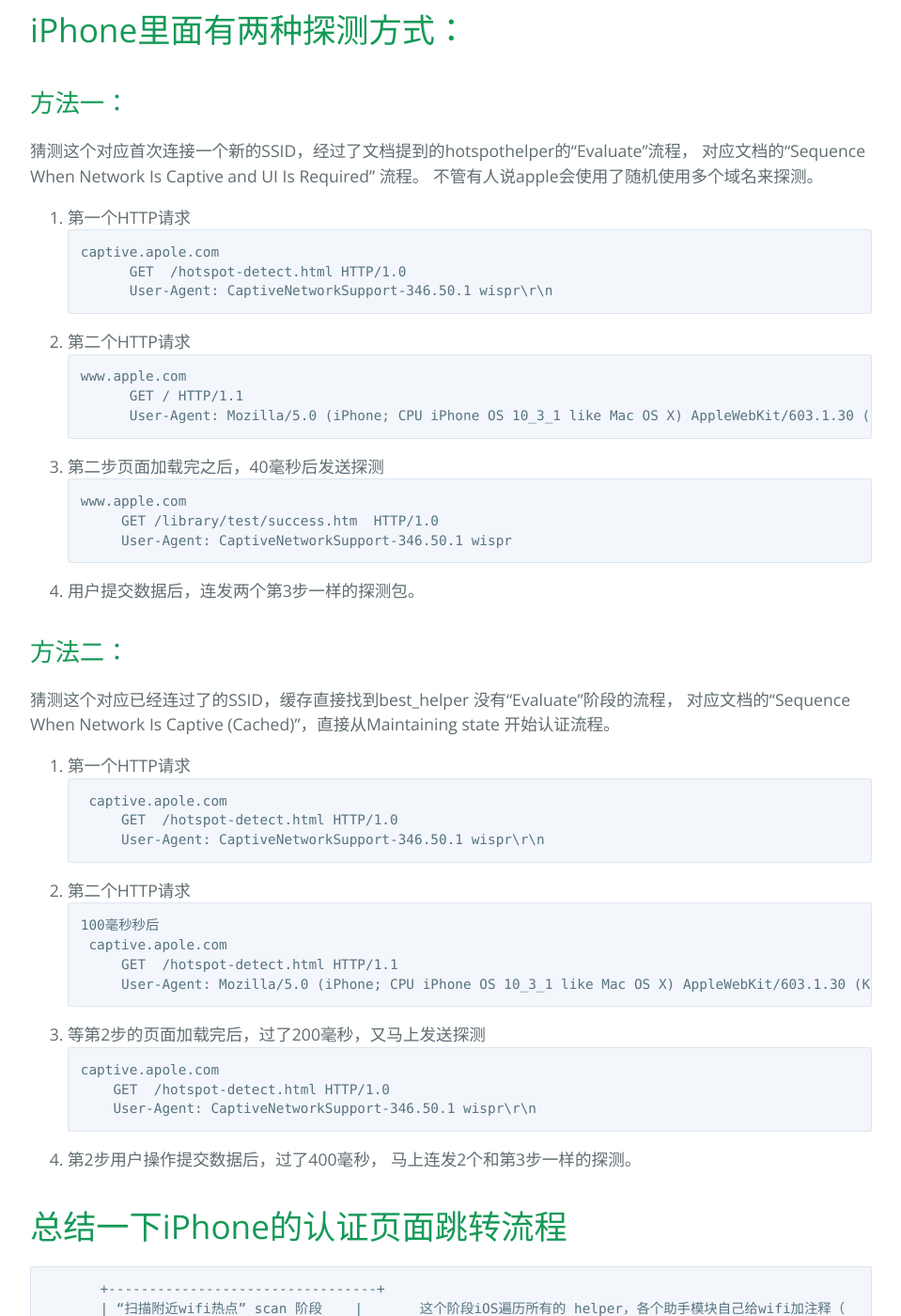
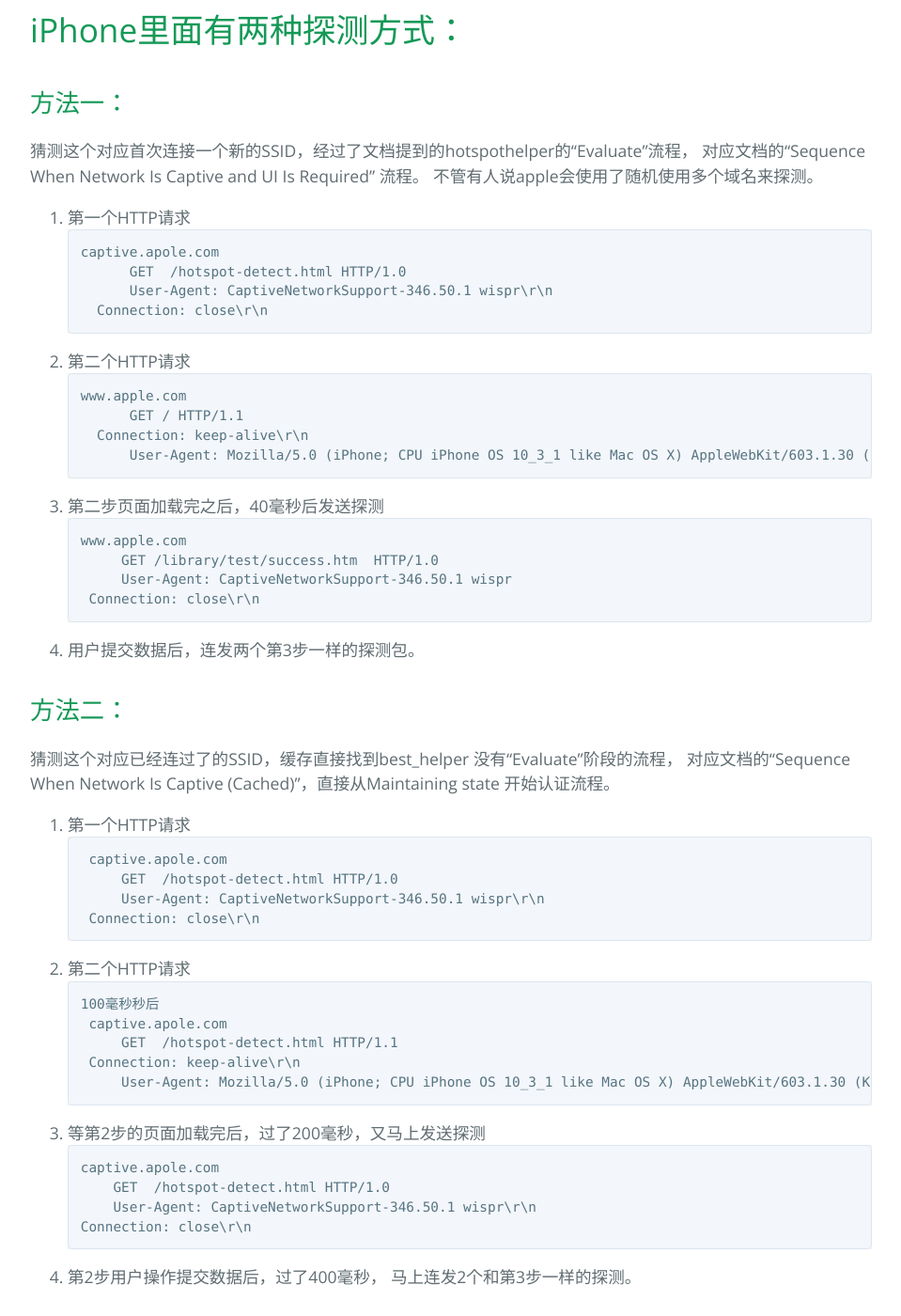
Before and after one commit to gmd20/gmd20.github.io, a Jekyll site: the page built from _posts/2017-05-19-iPhone连接wifi热点跳转captive portal页面原理以及页面跳转慢原因分析.markdown, in a window 1280 px wide and 1400 px high, scrolled down 623 px. Shown: the whole window at 94% size, without its empty margins (160-1119 px from the left). Built offline with Jekyll 4.4.1, drawn with Linux system fonts in a browser that asks for light colours; Markdown is read by kramdown in place of the engine named in the settings; comment, search, counter and statistics services are not loaded; some of the changed text lies outside the part shown.

Commit message:
Update 2017-05-19-iPhone连接wifi热点跳转captive portal页面原理以及页面跳转慢原因分析.markdown

````diff
--- a/_posts/2017-05-19-iPhone连接wifi热点跳转captive portal页面原理以及页面跳转慢原因分析.markdown
+++ b/_posts/2017-05-19-iPhone连接wifi热点跳转captive portal页面原理以及页面跳转慢原因分析.markdown
@@ -12,12 +12,14 @@
    captive.apole.com
          GET  /hotspot-detect.html HTTP/1.0
          User-Agent: CaptiveNetworkSupport-346.50.1 wispr\r\n
+	 Connection: close\r\n
 ```
 
 2. 第二个HTTP请求
 ```text
    www.apple.com
          GET / HTTP/1.1
+	 Connection: keep-alive\r\n
          User-Agent: Mozilla/5.0 (iPhone; CPU iPhone OS 10_3_1 like Mac OS X) AppleWebKit/603.1.30 (KHTML, like Gecko) Mobile/14E304\r\n
 ```
 
@@ -26,6 +28,7 @@
     www.apple.com
          GET /library/test/success.htm  HTTP/1.0
          User-Agent: CaptiveNetworkSupport-346.50.1 wispr
+	 Connection: close\r\n
 ```
 4.  用户提交数据后，连发两个第3步一样的探测包。
 
@@ -42,6 +45,7 @@
      captive.apole.com
          GET  /hotspot-detect.html HTTP/1.0
          User-Agent: CaptiveNetworkSupport-346.50.1 wispr\r\n
+	 Connection: close\r\n
 ```
 
  2. 第二个HTTP请求
@@ -49,6 +53,7 @@
     100毫秒秒后
      captive.apole.com
          GET  /hotspot-detect.html HTTP/1.1
+	 Connection: keep-alive\r\n
          User-Agent: Mozilla/5.0 (iPhone; CPU iPhone OS 10_3_1 like Mac OS X) AppleWebKit/603.1.30 (KHTML, like Gecko) Mobile/14E304\r\n
 ```
 
@@ -57,6 +62,7 @@
      captive.apole.com
          GET  /hotspot-detect.html HTTP/1.0
          User-Agent: CaptiveNetworkSupport-346.50.1 wispr\r\n
+	 Connection: close\r\n
 ```
 
  4.  第2步用户操作提交数据后，过了400毫秒，
@@ -126,6 +132,7 @@
     captive.apple.com或者www.apple.com
          GET  /hotspot-detect.html HTTP/1.0
          User-Agent: CaptiveNetworkSupport-346.50.1 wispr\r\n
+	 Connection: close\r\n
 ```
 
 
````
